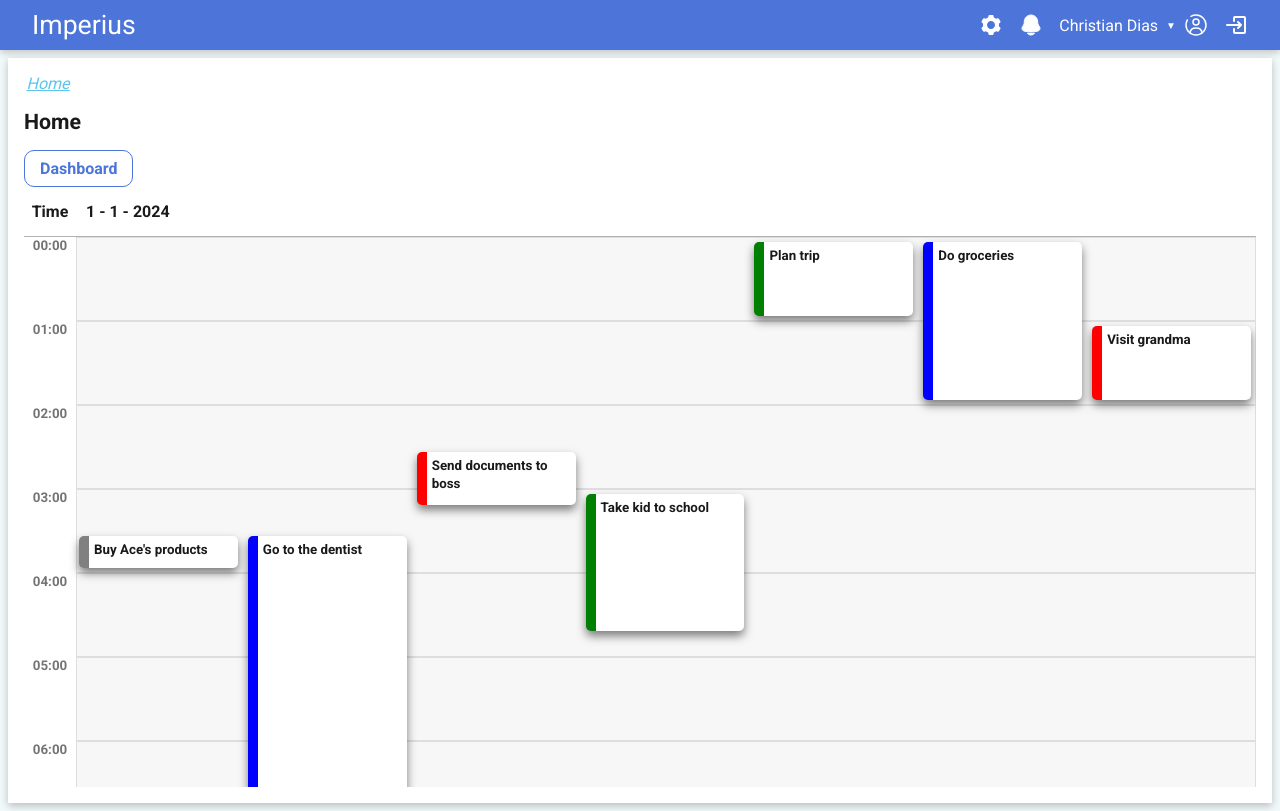
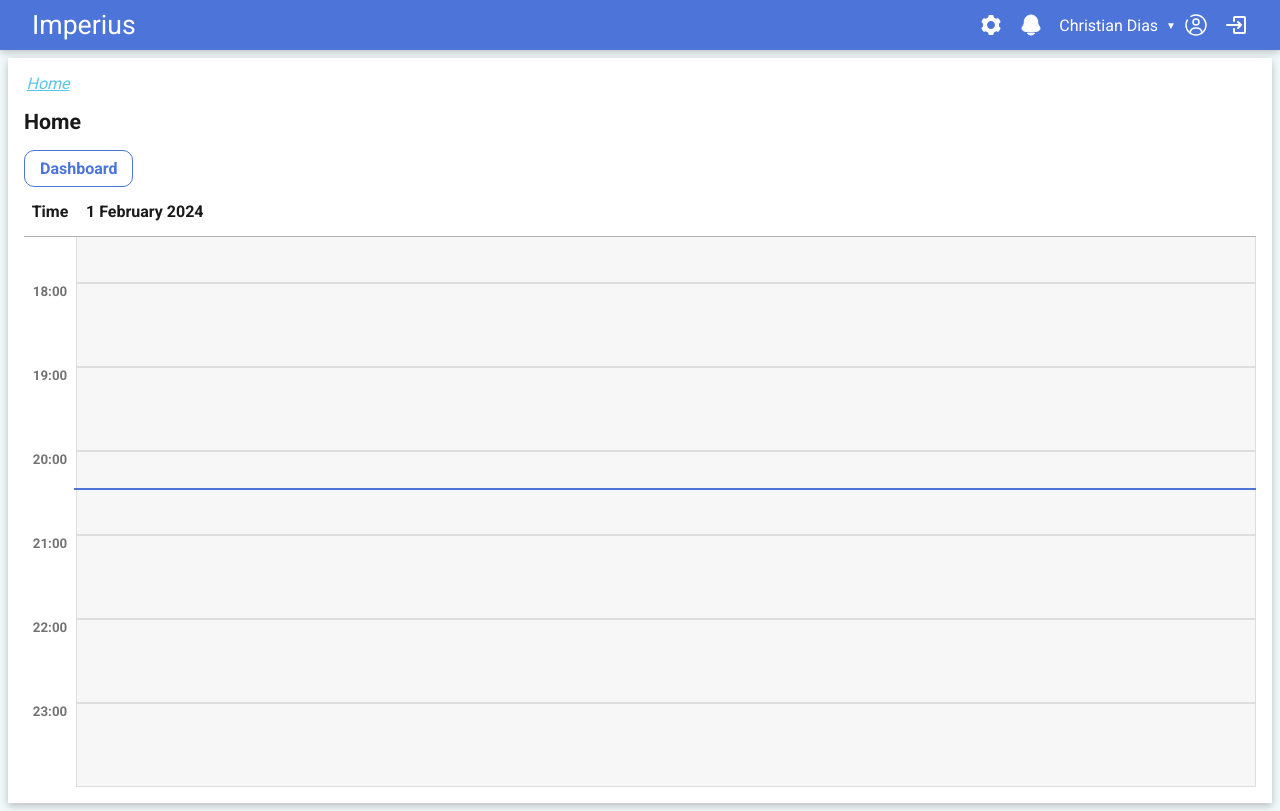
Before and after one commit to christianltdias/app, a Next.js app: page / in a window 1280 px wide. Built offline with nearby package versions, Linux system fonts and the light colour scheme.

Commit message:
working in the vent position

```diff
--- a/app/layout.tsx
+++ b/app/layout.tsx
@@ -10,10 +10,10 @@ const roboto = Roboto({
   display: "swap",
 });
 
-export const metadata = {
-  title: "Next.js",
-  description: "Generated by Next.js",
-};
+// export const metadata = {
+//   title: "Next.js",
+//   description: "Generated by Next.js",
+// };
 
 export default function RootLayout({
   children,
@@ -24,7 +24,7 @@ export default function RootLayout({
     <html lang="en">
       <body className={roboto.className}>
         <StoreProvider>
-          <Header isLogged/>
+          <Header isLogged />
           {children}
           <div id="modal-root"></div>
           <div id="popup-root"></div>
--- a/app/page.tsx
+++ b/app/page.tsx
@@ -11,7 +11,7 @@ export default function Page() {
   return (
     <PageComponent title="Home">
       <Button onClick={() => router.push('/dashboard')}>Dashboard</Button>
-      {/* <div style={{width: '300px'}}> */}
+      {/* <div style={{width: '300px', height: '120vh'}}> */}
       <div>
         <Calendar />
       </div>
--- a/components/calendar/event/calendar.event.tsx
+++ b/components/calendar/event/calendar.event.tsx
@@ -1,4 +1,5 @@
 import { concatStyles } from "../../../utils/styles.utils";
+import { getHeight, getMinutes, getTop } from "../utils/calendar.utils";
 import styles from "./calendar.event.module.sass";
 
 export type EventType = {
@@ -15,6 +16,16 @@ export type EventProps = {
   margin: number;
 };
 
+type EventComponent = {
+  id: number,
+  top: number,
+  height: number,
+  // left: string,
+  duration: number,
+  event: EventType,
+  conflicts: Array<EventComponent>,
+}
+
 export default function Event({
   events,
   height,
@@ -22,49 +33,67 @@ export default function Event({
   factor,
 }: EventProps) {
 
-  const width = `calc(${100 / events.length}% - ${2 * margin}px)`;
+  const width = (event: EventComponent) => {
+    var conflicts = event.conflicts.length === 1 ? 1 : Math.max(...event.conflicts.map(x => x.conflicts.length))
+    return `calc(${100 / (conflicts + 1) }% - ${2 * margin}px)`;
+  };
 
-  const getMinutes = (initialDate: Date, finalDate: Date): number => {
-    const initialDateMiliseconds = initialDate.getTime();
-    const finalDateMiliseconds = finalDate.getTime();
-    return (finalDateMiliseconds - initialDateMiliseconds) / (1000 * 60);
+  const RemainingWidth = (conflicts: EventComponent) => `calc(100% - ${width(conflicts)})`;
+
+  const getEvents = () : Array<EventComponent> => {
+    const components = events
+    .map((event, index) => {
+      return {
+        id: index,
+        event,
+        height: getHeight(event.startDate, event.endDate, height, factor, margin),
+        top: getTop(event.startDate, height, factor, margin),
+        duration: getMinutes(event.startDate, event.endDate),
+        conflicts: [],
+      }
+    });
+
+    components.forEach(event => {
+      const isOverlapped = (anchor: EventComponent, ref: EventComponent) => {
+        const ancS = anchor.event.startDate;
+        const ancE = anchor.event.endDate;
+        const refS = ref.event.startDate;
+        const refE = ref.event.endDate;
+        return refS < ancS && (refE <= ancE && refE > ancS) ||
+          (refS >= ancS && refS < ancE) && (refE <= ancE && refE > ancS) ||
+          (refS >= ancS && refS < ancE) && refE > ancE  ||
+          refS <= ancS && refE >= ancE;
+      }
+
+      const occurences = components
+        .filter(x => x.id !== event.id && isOverlapped(event, x));
+
+      event.conflicts = occurences;
+    })
+
+    return components;
   }
 
-  const getHeight = (event: EventType) => {
-    const minutes = getMinutes(event.startDate, event.endDate);
-    var eventSize = (height * factor) * (minutes / 60) - 2 * margin;
-    return eventSize
-  };
-
-  const getTop = (event: EventType) => {
-    const minutes = getMinutes(new Date(event.startDate.getFullYear(), event.startDate.getMonth(), event.startDate.getDate()), event.startDate);
-    return (height * factor) * (minutes / 60) + margin;
-  };
-
-  const getOffset = (index: number) => {
-    return `calc(${index} * (${width} + 2 * ${margin}px) + ${margin}px)`
+  const getOffset = (event: EventComponent): string => {
+    const index = 0
+    return `calc(${index} * (${RemainingWidth(event)} + 2 * ${margin}px) + ${margin}px)`
   }
 
-  const test = (initialDate: Date, finalDate: Date) => {
-    const minutes = getMinutes(initialDate, finalDate);
-    const hours = Math.floor(minutes / 60);
-    return `duration: ${hours} hour(s) and ${minutes % 60} minute(s)`
-  }
   return (
     <>
-      {events.map((event, index) => {
+      {getEvents().map((component, index) => {
         return (
           <div
-            key={`event-${event.title}-${index}`}
+            key={`event-${component.event.title}-${index}`}
             style={{
-              left: getOffset(index),
-              width: width,
-              height: getHeight(event),
-              top: getTop(event),
+              left: getOffset(component),
+              width: width(component),
+              height: component.height,
+              top: component.top,
             }}
-            className={concatStyles(styles["calendar-event"], styles[event.type])}
+            className={concatStyles(styles["calendar-event"], styles[component.event.type])}
           >
-            <p>{event.title}</p>
+            <p>{component.event.title}-{component.conflicts.length}-{component.conflicts.map(x => x.event.title).join(', ')}</p>
           </div>
         );
       })}
--- /dev/null
+++ b/components/calendar/utils/calendar.utils.ts
@@ -0,0 +1,25 @@
+import { Month } from "../../../types/dates";
+import { getEnumByIndex } from "../../../utils/enum.utils";
+import { CurrentTab } from "../calendar";
+
+export const getMinutes = (initialDate: Date, finalDate: Date): number => {
+  const initialDateMiliseconds = initialDate.getTime();
+  const finalDateMiliseconds = finalDate.getTime();
+  return (finalDateMiliseconds - initialDateMiliseconds) / (1000 * 60);
+}
+
+export const getHeight = (initialDate: Date, finalDate: Date, height: number, factor: number, margin: number): number => {
+  const minutes = getMinutes(initialDate, finalDate);
+  var eventSize = (height * factor) * (minutes / 60) - 2 * margin;
+  return eventSize
+};
+
+export const getTop = (initialDate: Date, height: number, factor: number, margin: number): number => {
+  const minutes = getMinutes(new Date(initialDate.getFullYear(), initialDate.getMonth(), initialDate.getDate()), initialDate);
+  return (height * factor) * (minutes / 60) + margin;
+};
+
+export const getDayName = (currentTab: CurrentTab) => {
+  var date = new Date(currentTab.year, currentTab.month, currentTab.day)
+  return `${date.getDate()} ${Month[getEnumByIndex<string>(Month, currentTab.month)]} ${currentTab.year}`
+}
--- a/components/calendar/views/calendar.day.view.tsx
+++ b/components/calendar/views/calendar.day.view.tsx
@@ -1,6 +1,7 @@
-import { useState } from "react";
+import { useEffect, useRef, useState } from "react";
 import { CurrentTab } from "../calendar";
 import Event, { EventType } from "../event/calendar.event";
+import { getDayName, getTop } from "../utils/calendar.utils";
 import styles from "./calendar.view.module.sass";
 
 type CalendarDayViewProps = {
@@ -10,8 +11,17 @@ type CalendarDayViewProps = {
 };
 
 export default function CalendarDayView({ currentDay, events, cellHeight = 80 }: CalendarDayViewProps) {
+  const wrapperRef = useRef(null);
+
   const [factor, setFactor] = useState<1 | 2 | 4> (1);
   const [hours, setHours] = useState<Array<number>> (Array.from(Array(24 * factor).keys()));
+
+  const currentDayDate = new Date()
+  const top = getTop(currentDayDate, cellHeight + 4, factor, 5) + 50
+
+  useEffect(()=> {
+    scrollToCurrent();
+  }, [wrapperRef])
 
   const getMinutes = (hour: number): number => {
     const residual = hour % factor;
@@ -29,6 +39,13 @@ export default function CalendarDayView({ currentDay, events, cellHeight = 80 }:
     }
 
     return 0;
+  }
+
+  const scrollToCurrent = () => {
+    wrapperRef.current.scrollTo({
+      behavior: "smooth",
+      top: top,
+    })
   }
 
   const getCellStyle = (hour: number): string => {
@@ -64,13 +81,13 @@ export default function CalendarDayView({ currentDay, events, cellHeight = 80 }:
 
   return (
     <div className={styles["calendar-day-container"]}>
-      <div className={styles["calendar-day-wrapper"]}>
+      <div className={styles["calendar-day-wrapper"]} ref={wrapperRef}>
         <table className={styles["calendar-day-table"]}>
           <thead>
             <tr className={styles["calendar-day-header"]}>
               <th className={styles["calendar-day-time-title"]}>Time</th>
-              <th align="left" className={styles["calendar-day-title"]}>
-                {currentDay.day} - {currentDay.month} - {currentDay.year}
+              <th align="left" className={styles["calendar-day-title"]} onClick={scrollToCurrent}>
+                {getDayName(currentDay)}
               </th>
             </tr>
           </thead>
@@ -91,9 +108,9 @@ export default function CalendarDayView({ currentDay, events, cellHeight = 80 }:
           </tbody>
         </table>
         <div className={styles["calendar-events"]}>
-          {/* <Event border={2} events={events} factor={factor} height={cellHeight} margin={5}/> */}
           <Event events={events} factor={factor} height={cellHeight + 4} margin={5}/>
         </div>
+        <hr className={styles["calendar-hour-line"]} style={{top: top}}/>
       </div>
     </div>
   );
--- a/components/calendar/views/calendar.view.module.sass
+++ b/components/calendar/views/calendar.view.module.sass
@@ -1,3 +1,5 @@
+@import '../../../styles/variables'
+
 .calendar-day-container
   width: 100%
   display: flex
@@ -17,6 +19,17 @@
       left: 50px
       z-index: 5
 
+    .calendar-hour-line
+      position: absolute
+      width: calc(100% - 50px)
+      margin: 0
+      box-sizing: border-box
+      height: 1pix
+      border: 1px solid $primary-color
+      left: 50px
+      top: 50px
+      z-index: 1
+
     .calendar-day-table
       width: 100%
       border-spacing: 0
@@ -35,6 +48,7 @@
         border-bottom: 1px solid #9c9c9cc9
 
       .calendar-day-title
+        cursor: pointer
         padding: 10px
         border-bottom: 1px solid #9c9c9cc9
 
--- a/styles/global.sass
+++ b/styles/global.sass
@@ -7,3 +7,15 @@ html, body
   color: $text-color
   overflow-x: hidden
   width: 100vw
+
+::-webkit-scrollbar
+  width: 8px
+  height: 8px
+  border-radius: 4px
+
+  &:hover
+    background-color: $scroll-thumb-background
+
+::-webkit-scrollbar-thumb
+  background-color: $scroll-thumb-color
+  border-radius: 4px
--- a/styles/variables.sass
+++ b/styles/variables.sass
@@ -33,7 +33,6 @@ $button-white: $main-background-color
 $button-white-hover: darken($button-white, 30%)
 $button-white-active: lighten($button-white, 20%)
 
-
 //breadcrumb
 $breadcrumb-root-item-color: $secondary-color
 $breadcrumb-item-color: $secondary-color
@@ -58,3 +57,7 @@ $tooltip-background-color: rgba(0,0,0,.8)
 
 // drag and drop
 $drag-cell-hover-color: rgba(230, 230, 230, 0.589)
+
+// scroll bar
+$scroll-thumb-color: rgb(114, 161, 175)
+$scroll-thumb-background: rgba(211, 211, 211, 0.671)
```
